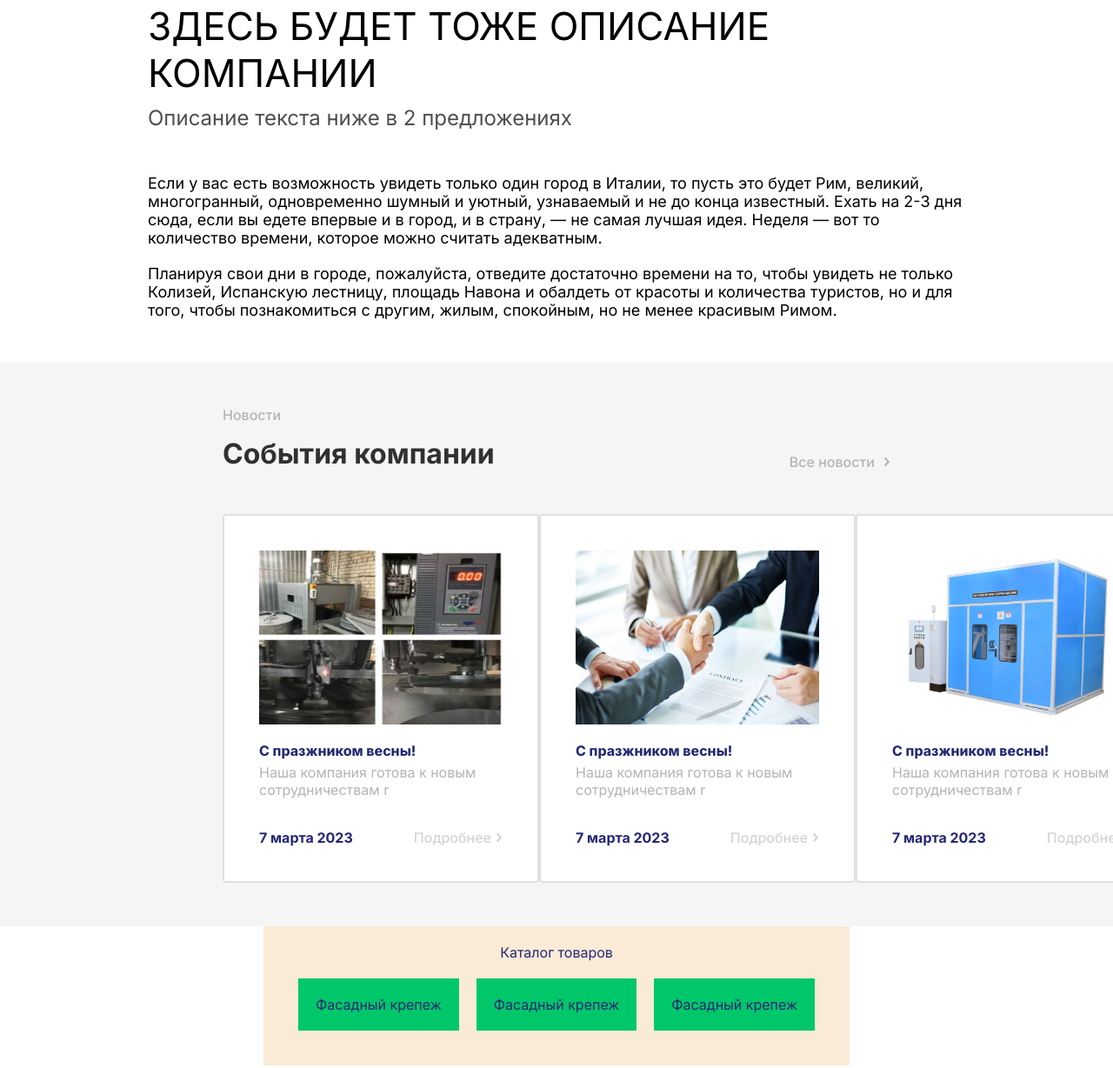
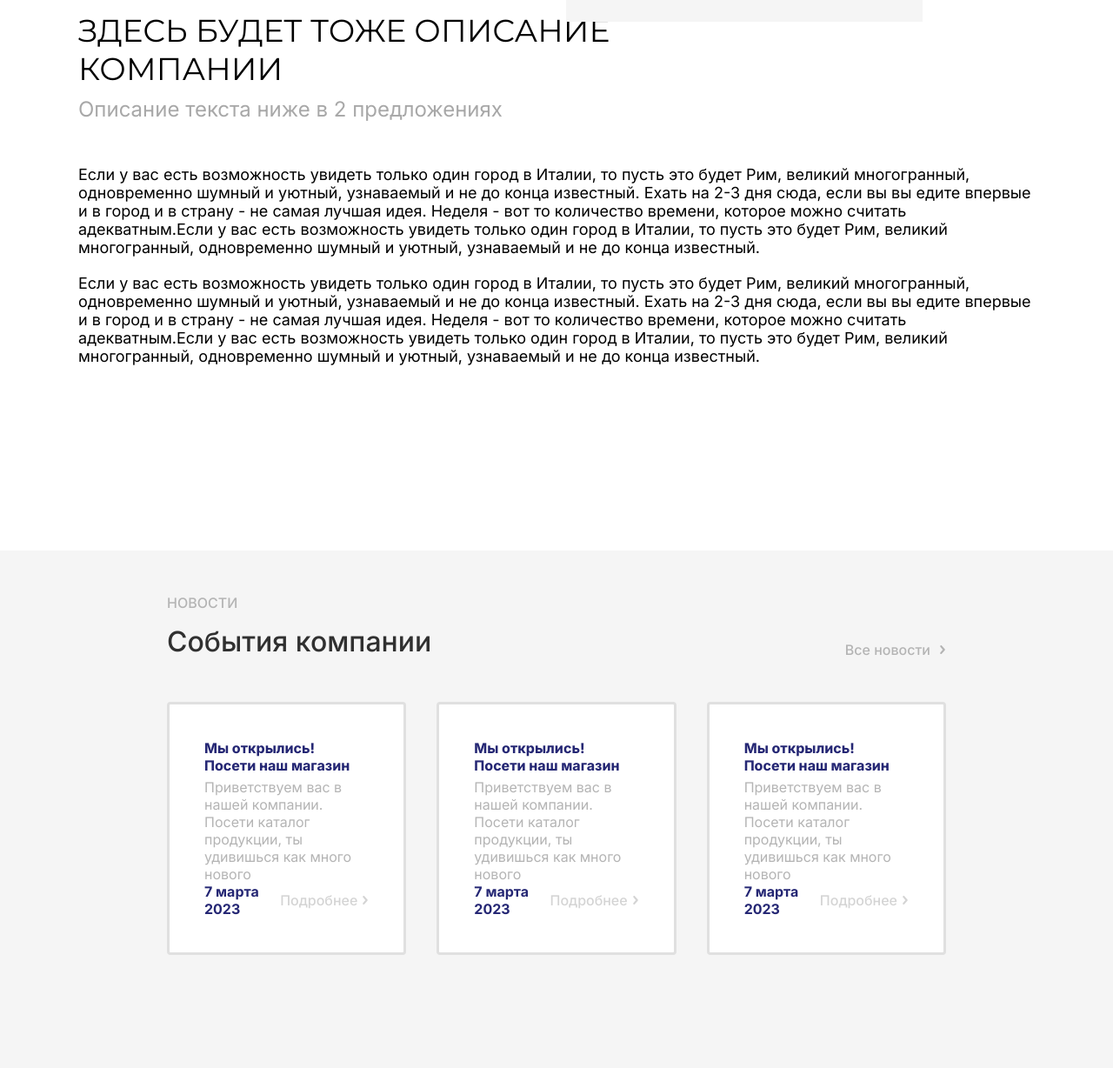
Before and after one commit to KursProjectDev/KursProject, a plain HTML site: page index.html in a window 1280 px wide. Shown: the part 1847-3075 px from the top of the page at 87% size. Drawn offline with Linux system fonts and the light colour scheme.

Commit message:
ЭЭАЭАЭА

```diff
--- a/index.html
+++ b/index.html
@@ -208,7 +208,6 @@
           </div>
         </div>
       </div>
-      <a></a>
       <div class="aboutus-2">
         <div class="about-2">
           <div class="text-1">
@@ -217,19 +216,10 @@
           </div>
           <div class="text-2">
             <p class="t-3">
-              Если у вас есть возможность увидеть только один город в Италии, то
-              пусть это будет Рим, великий, многогранный, одновременно шумный и
-              уютный, узнаваемый и не до конца известный. Ехать на 2-3 дня сюда,
-              если вы едете впервые и в город, и в страну, — не самая лучшая
-              идея. Неделя — вот то количество времени, которое можно считать
-              адекватным.
+              Если у вас есть возможность увидеть только один город в Италии, то пусть это будет Рим, великий многогранный, одновременно шумный и уютный, узнаваемый и не до конца известный. Ехать на 2-3 дня сюда, если вы вы едите впервые и в город и в страну - не самая лучшая идея. Неделя - вот то количество времени, которое можно считать адекватным.Если у вас есть возможность увидеть только один город в Италии, то пусть это будет Рим, великий многогранный, одновременно шумный и уютный, узнаваемый и не до конца известный.
             </p>
             <p class="t-4">
-              Планируя свои дни в городе, пожалуйста, отведите достаточно
-              времени на то, чтобы увидеть не только Колизей, Испанскую
-              лестницу, площадь Навона и обалдеть от красоты и количества
-              туристов, но и для того, чтобы познакомиться с другим, жилым,
-              спокойным, но не менее красивым Римом.
+              Если у вас есть возможность увидеть только один город в Италии, то пусть это будет Рим, великий многогранный, одновременно шумный и уютный, узнаваемый и не до конца известный. Ехать на 2-3 дня сюда, если вы вы едите впервые и в город и в страну - не самая лучшая идея. Неделя - вот то количество времени, которое можно считать адекватным.Если у вас есть возможность увидеть только один город в Италии, то пусть это будет Рим, великий многогранный, одновременно шумный и уютный, узнаваемый и не до конца известный.
             </p>
           </div>
         </div>
@@ -239,7 +229,7 @@
     <section class="new">
       <div class="new-top">
           <div class="left-new">
-            <p class="min-new">Новости</p>
+            <p class="min-new">НОВОСТИ</p>
             <p class="max-new">События компании</p>
           </div>
           <a href="/Blocks/index.html">
@@ -266,11 +256,11 @@
         <div class="new-bottom">
           <div class="new-box">
             <div class="name-new">
-              <img src="/img/new_one.png" alt="" />
+              <div class="n-img"></div>
               <div class="text-new">
-                <p class="up-text-new">С празжником весны!</p>
+                <p class="up-text-new">Мы открылись! Посети наш магазин</p>
                 <p class="down-text-new">
-                  Наша компания готова к новым сотрудничествам r
+                  Приветствуем вас в нашей компании. Посети каталог продукции, ты удивишься как много нового
                 </p>
               </div>
             </div>
@@ -300,11 +290,11 @@
           </div>
           <div class="new-box">
             <div class="name-new">
-              <img src="/img/new_two.png" alt="" />
+              <div class="n-img"></div>
               <div class="text-new">
-                <p class="up-text-new">С празжником весны!</p>
+                <p class="up-text-new">Мы открылись! Посети наш магазин</p>
                 <p class="down-text-new">
-                  Наша компания готова к новым сотрудничествам r
+                  Приветствуем вас в нашей компании. Посети каталог продукции, ты удивишься как много нового
                 </p>
               </div>
             </div>
@@ -334,11 +324,11 @@
           </div>
           <div class="new-box">
             <div class="name-new">
-              <img src="/img/new_three.png" alt="" />
+              <div class="n-img"></div>
               <div class="text-new">
-                <p class="up-text-new">С празжником весны!</p>
+                <p class="up-text-new">Мы открылись! Посети наш магазин</p>
                 <p class="down-text-new">
-                  Наша компания готова к новым сотрудничествам r
+                  Приветствуем вас в нашей компании. Посети каталог продукции, ты удивишься как много нового
                 </p>
               </div>
             </div>
--- a/style/style.scss
+++ b/style/style.scss
@@ -426,7 +426,7 @@ $regular: 1.2em;
           width: 82%;
           font-size: 24px;
           font-weight: 400;
-          line-height: 25px; // Межстрочковый интервал
+          line-height: 28px; // Межстрочковый интервал
           color: #4e4e4e;
         }
         .a-button {
@@ -444,13 +444,13 @@ $regular: 1.2em;
   }
   .aboutus-2 {
     width: 100%;
-    height: 100%;
+    height: 70vh;
     display: flex;
-    padding: 50px 0;
+    padding: 60px 0;
     justify-content: center;
-    align-items: center;
+    align-items: flex-start;
     .about-2 {
-      width: 940px;
+      width: 1100px;
       display: flex;
       flex-direction: column;
       gap: 50px;
@@ -459,12 +459,14 @@ $regular: 1.2em;
         flex-direction: column;
         gap: 10px;
         .t-1 {
-          font-size: 44px;
+          width: 70%;
+          font-family: Montserrat;
+          font-size: 36px;
           color: black;
         }
         .t-2 {
           font-size: 24px;
-          color: #4e4e4e;
+          color: #A8A8A8;
         }
       }
       .text-2 {
@@ -472,6 +474,7 @@ $regular: 1.2em;
         flex-direction: column;
         gap: 20px;
         .t-3 {
+
           font-size: 18px;
           color: black;
         }
@@ -486,6 +489,7 @@ $regular: 1.2em;
   .new {
     display: flex;
     width: 100%;
+    height: 80vh;
     align-items: center;
     flex-direction: column;
     background: #f5f5f5;
@@ -496,7 +500,7 @@ $regular: 1.2em;
       font-weight: 500;
     }
     .new-top {
-      width: 60vw;
+      width: 70vw;
       display: flex;
       justify-content: space-between;
       align-items: flex-end;
@@ -509,7 +513,7 @@ $regular: 1.2em;
         }
         .max-new {
           font-size: 32px;
-          font-weight: 700;
+          font-weight: 00;
         }
       }
       .right-new {
@@ -523,25 +527,23 @@ $regular: 1.2em;
       }
     }
     .new-bottom {
-      width: 60vw;
+      width: 70vw;
       display: flex;
       justify-content: space-between;
+      gap: 35px;
       .new-box {
-        height: 340px;
         display: flex;
         justify-content: space-between;
         flex-direction: column;
+        background: white;
         padding: 40px;
-        background: white;
         border-radius: 4px;
-        border: solid 2px #e0e0e0; // ИЗМЕНИТЬ ЦВЕТ
+        border: solid 3px #e0e0e0; // ИЗМЕНИТЬ ЦВЕТ
         .name-new {
-          width: 280px;
           display: flex;
           flex-direction: column;
-          gap: 20px;
-          img {
-            height: 200px;
+          .n-img{
+            background-color: #ffffffaf;
           }
           .text-new {
             display: flex;
```
Also changed, not shown: style/style.css, 1 other file.
